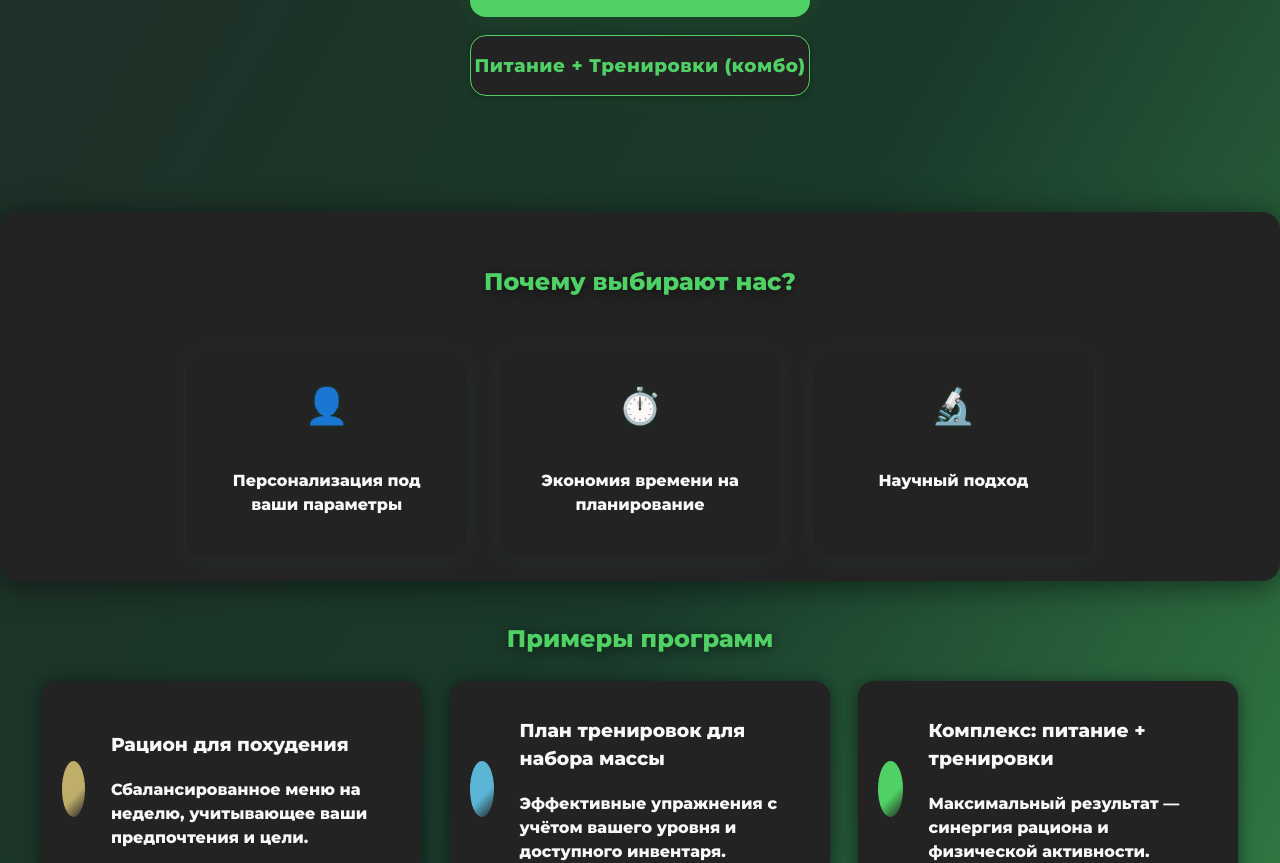
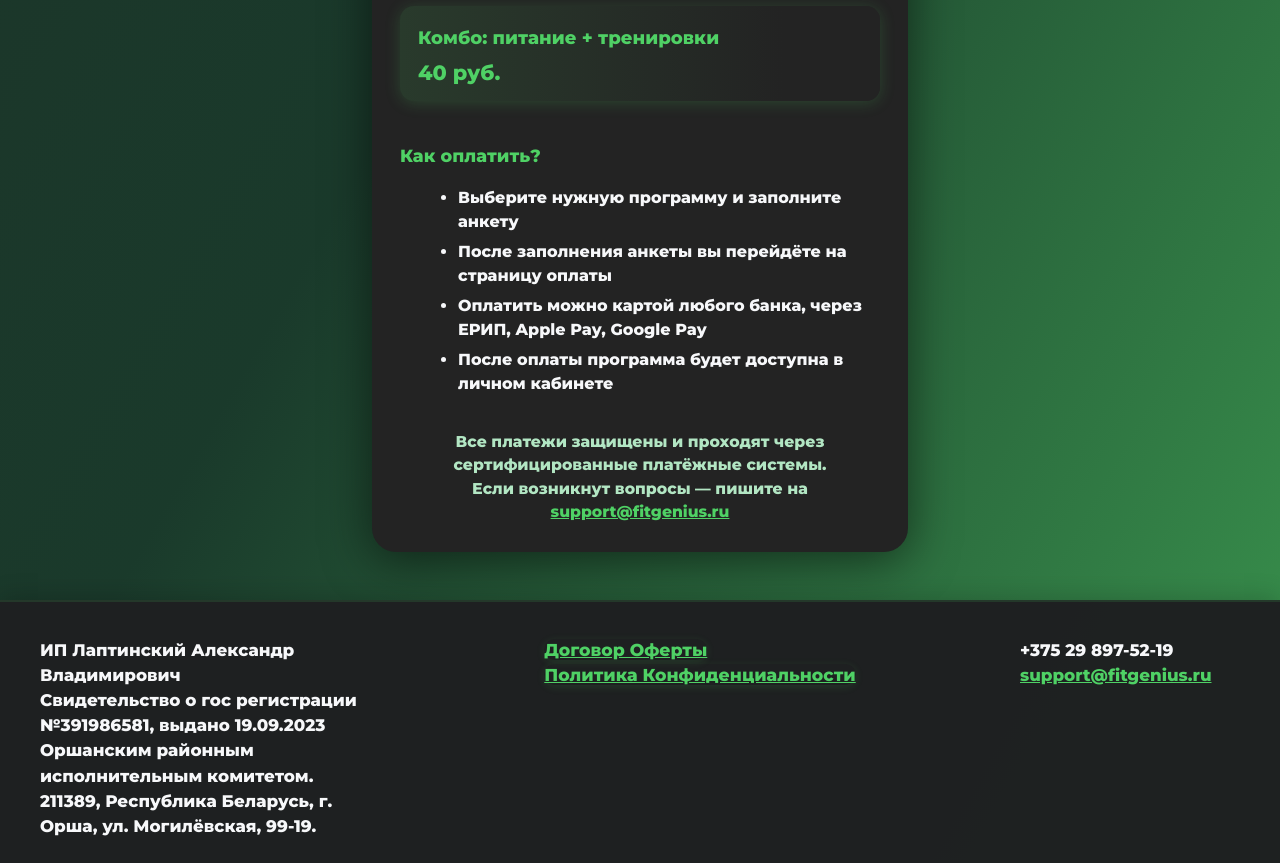
Before and after one commit to AKASHISSR/fitness-planner, a React (Vite) app: page /#/prices in a window 1280 px wide. Before the commit this address led to /. Shown: the part 479-1342 px from the top of the page. Built offline with nearby package versions, Linux system fonts and the light colour scheme; no server answers.

Commit message:
fix: тёмный анимированный фон и улучшенная читаемость текста на странице цен

```diff
--- a/src/pages/PricesPage.css
+++ b/src/pages/PricesPage.css
@@ -1,12 +1,27 @@
 .prices-bg {
   min-height: 100vh;
   width: 100vw;
-  background: linear-gradient(120deg, #e6f7ea, #f7f8fa, #b2f7c3, #4fd165);
+  background: linear-gradient(120deg, #232323 0%, #1a3a2b 60%, #4fd165 100%);
   background-size: 300% 300%;
-  animation: homeGradient 16s ease-in-out infinite;
+  animation: pricesGradientDark 16s ease-in-out infinite;
   display: flex;
   align-items: center;
   justify-content: center;
+}
+@keyframes pricesGradientDark {
+  0% { background-position: 0% 50%; }
+  50% { background-position: 100% 50%; }
+  100% { background-position: 0% 50%; }
+}
+body.theme-light .prices-bg {
+  background: linear-gradient(120deg, #e6f7ea, #f7f8fa, #b2f7c3, #4fd165);
+  background-size: 300% 300%;
+  animation: pricesGradientLight 16s ease-in-out infinite;
+}
+@keyframes pricesGradientLight {
+  0% { background-position: 0% 50%; }
+  50% { background-position: 100% 50%; }
+  100% { background-position: 0% 50%; }
 }
 .prices-center {
   background: #fff;
@@ -73,18 +88,24 @@
 }
 .prices-howto ul {
   margin-left: 18px;
-  color: #222;
+  color: #f7f8fa;
   font-size: 1rem;
   margin-bottom: 0;
+}
+body.theme-light .prices-howto ul {
+  color: #222;
 }
 .prices-howto li {
   margin-bottom: 6px;
 }
 .prices-note {
   font-size: 0.98rem;
-  color: #888;
+  color: #b2e6c3;
   margin-top: 10px;
   text-align: center;
+}
+body.theme-light .prices-note {
+  color: #888;
 }
 .prices-note a {
   color: #4fd165;
```
